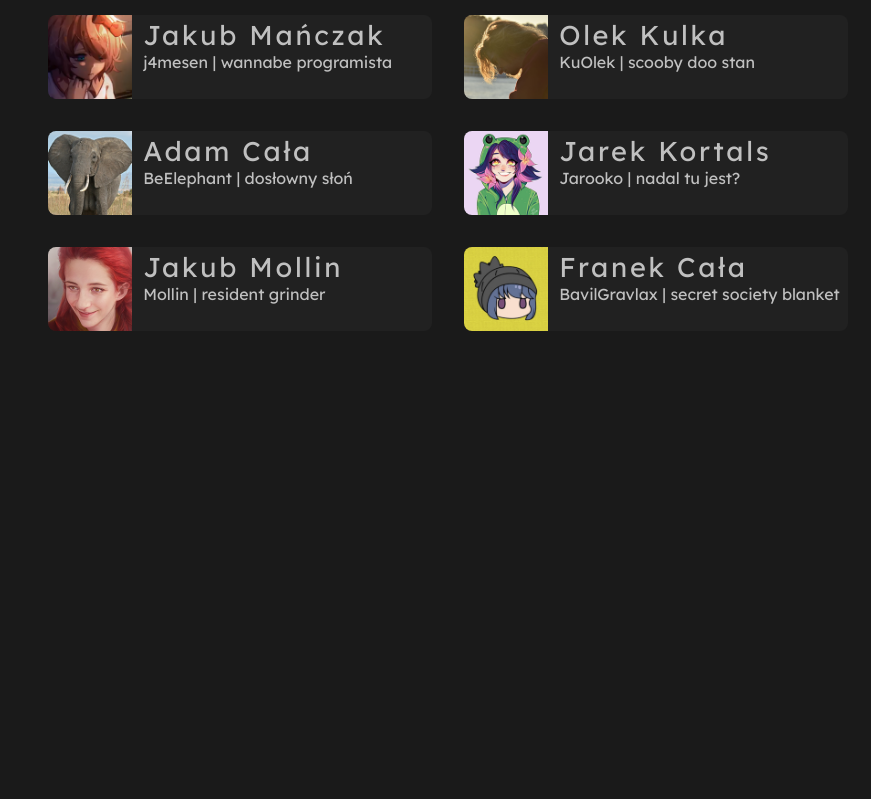
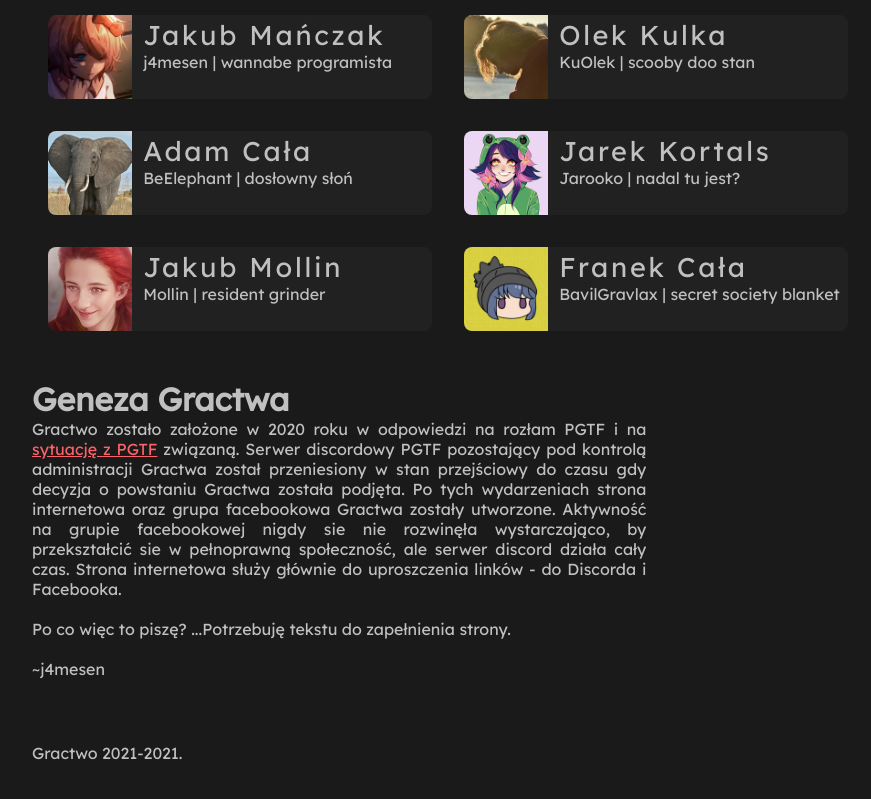
Before and after one commit to gractwo/old-gractwo-pl, a Vue app: page / in a window 1280 px wide. Shown: the part 593-1392 px from the top of the page, without its empty margins (96-967 px from the left). Before the commit the page ends 988 px from the top, so only its background shows below. Built offline with nearby package versions, Linux system fonts and the light colour scheme.

Commit message:
geneza + timestamp

```diff
--- a/src/views/Home.vue
+++ b/src/views/Home.vue
@@ -49,6 +49,28 @@
         />
       </div>
     </div>
+    <div class="third">
+      <h1>Geneza Gractwa</h1>
+      <p class="textblock">
+        Gractwo zostało założone w 2020 roku w odpowiedzi na rozłam PGTF i na
+        <router-link to="/">sytuację z PGTF</router-link> związaną. Serwer
+        discordowy PGTF pozostający pod kontrolą administracji Gractwa został
+        przeniesiony w stan przejściowy do czasu gdy decyzja o powstaniu Gractwa
+        została podjęta. Po tych wydarzeniach strona internetowa oraz grupa
+        facebookowa Gractwa zostały utworzone. Aktywność na grupie facebookowej
+        nigdy sie nie rozwinęła wystarczająco, by przekształcić sie w
+        pełnoprawną społeczność, ale serwer discord działa cały czas. Strona
+        internetowa służy głównie do uproszczenia linków - do Discorda i
+        Facebooka. <br />
+        <br />
+        Po co więc to piszę? ...Potrzebuję tekstu do zapełnienia strony. <br />
+        <br />
+        ~j4mesen
+      </p>
+    </div>
+    <div class="fourth">
+      <p>Gractwo 2021-2021.</p>
+    </div>
   </main>
 </template>
 
@@ -69,6 +91,8 @@
 <style lang="sass">
   main
     padding: 3rem 8rem
+    a
+      color: #fb636b
     .g
       position: absolute
       top: 0
@@ -83,6 +107,13 @@
         display: inline-flex
         flex-wrap: wrap
         margin-right: .1rem
+    .third
+      margin-top: 2rem
+    .fourth
+      margin-top: 4rem
+    .textblock
+      padding-right: 40%
+      text-align: justify
 
   @keyframes logovibe
     0%
@@ -99,4 +130,6 @@
         position: absolute
         top: 8.5%
         width: 184px
+      .textblock
+        padding-right: 2%
 </style>
```
